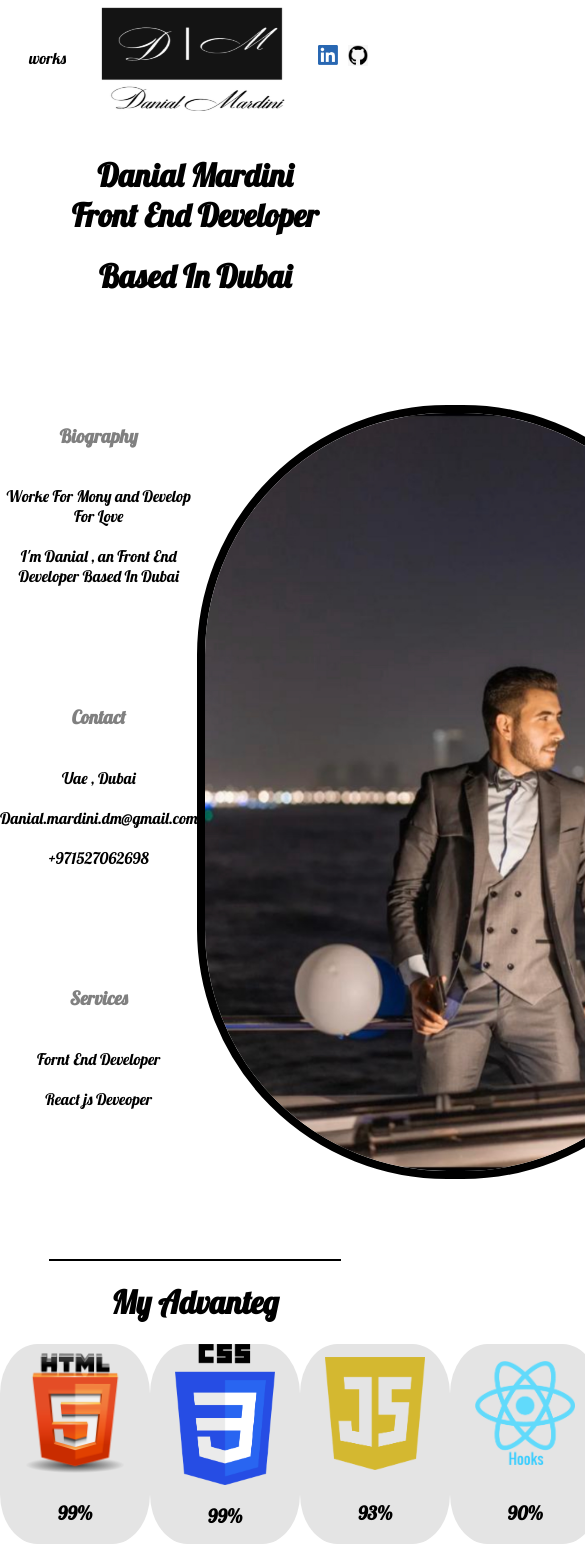
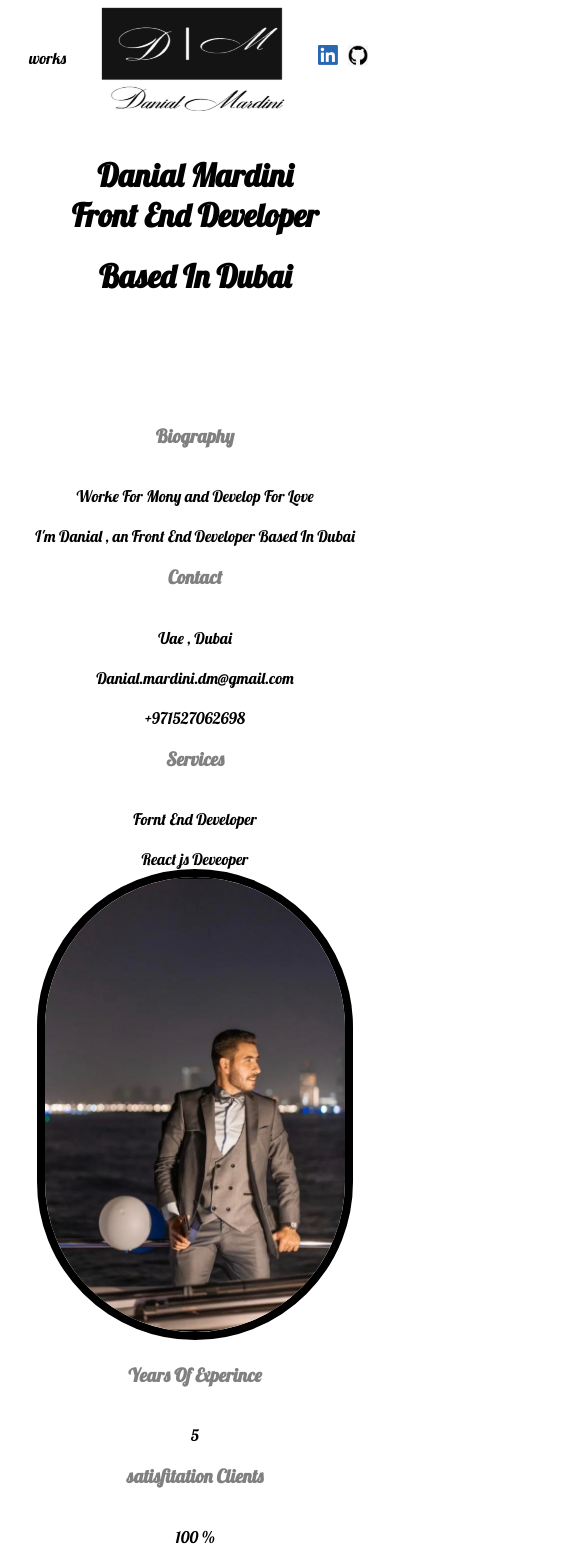
Before and after one commit to danial-mardini/my-portofolio, a React (Create React App) app: page / in a window 390 px wide. Shown: the top 1565 px of the page, 585 px wide, since content can reach past the window. Built offline with nearby package versions, Linux system fonts and the light colour scheme.

Commit message:
add responsive media query

```diff
--- a/src/pages/Home.css
+++ b/src/pages/Home.css
@@ -327,3 +327,53 @@
 .language-name h3{
     text-align: center;
 }
+
+
+
+/*
+responsive
+*/
+@media only screen and (max-width: 414px){
+    .container{
+        display: flex;
+        flex-direction: column;
+        font-family: 'Lobster', cursive;
+    }
+
+    .first-page{
+        display: flex;
+        flex-direction: column;
+    }
+
+    .second-page{
+        height: auto;
+    }
+
+    .info{
+
+        height: auto;
+        display: flex;
+        flex-direction: column;
+
+    }
+
+    .my-img{
+        text-align: center;
+    }
+
+    .my-img img {
+        width: 300px;
+
+    }
+
+    .explain{
+        flex-direction: column;
+
+    }
+
+    .icons{
+        flex-direction: column;
+        height: auto;
+    }
+
+}
```
